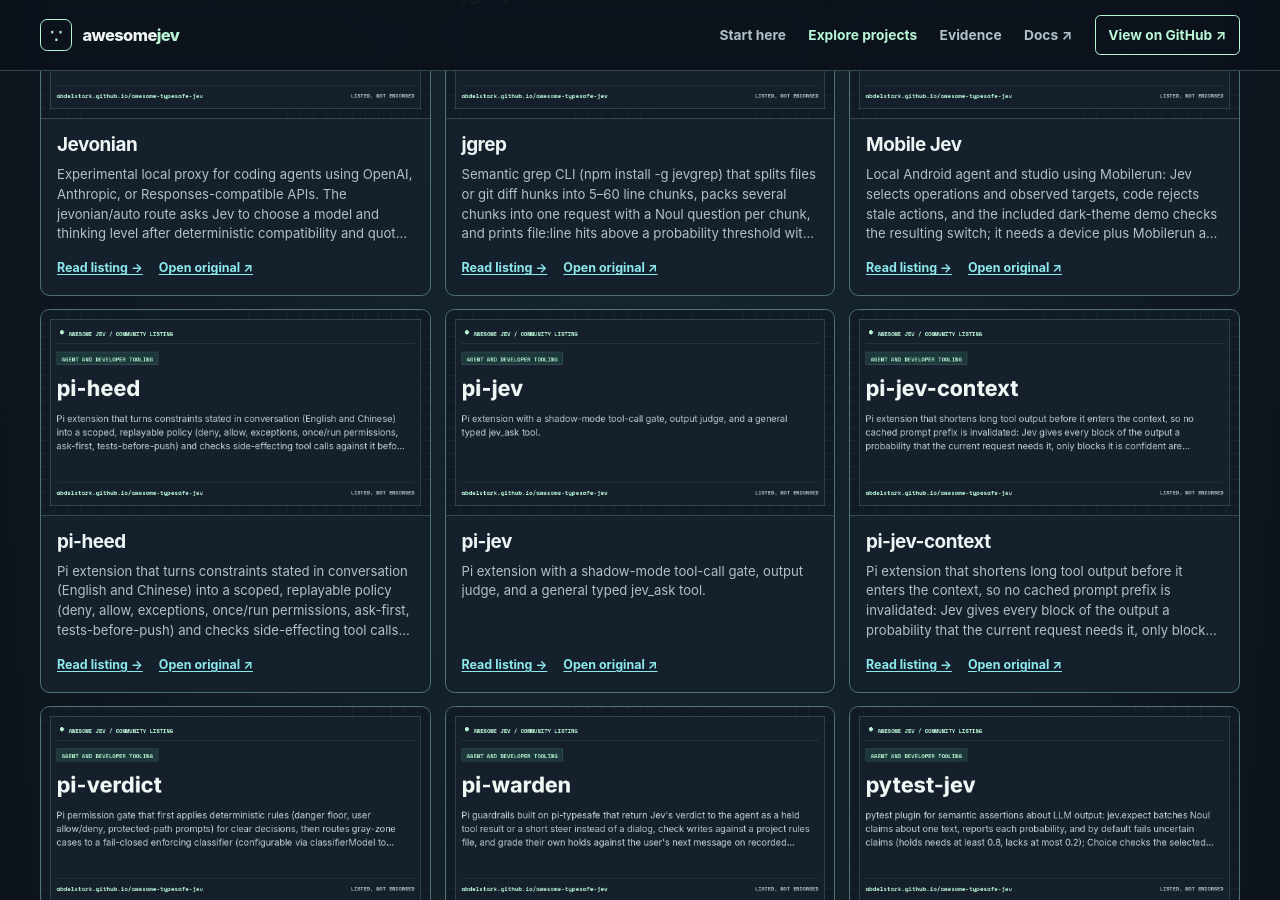
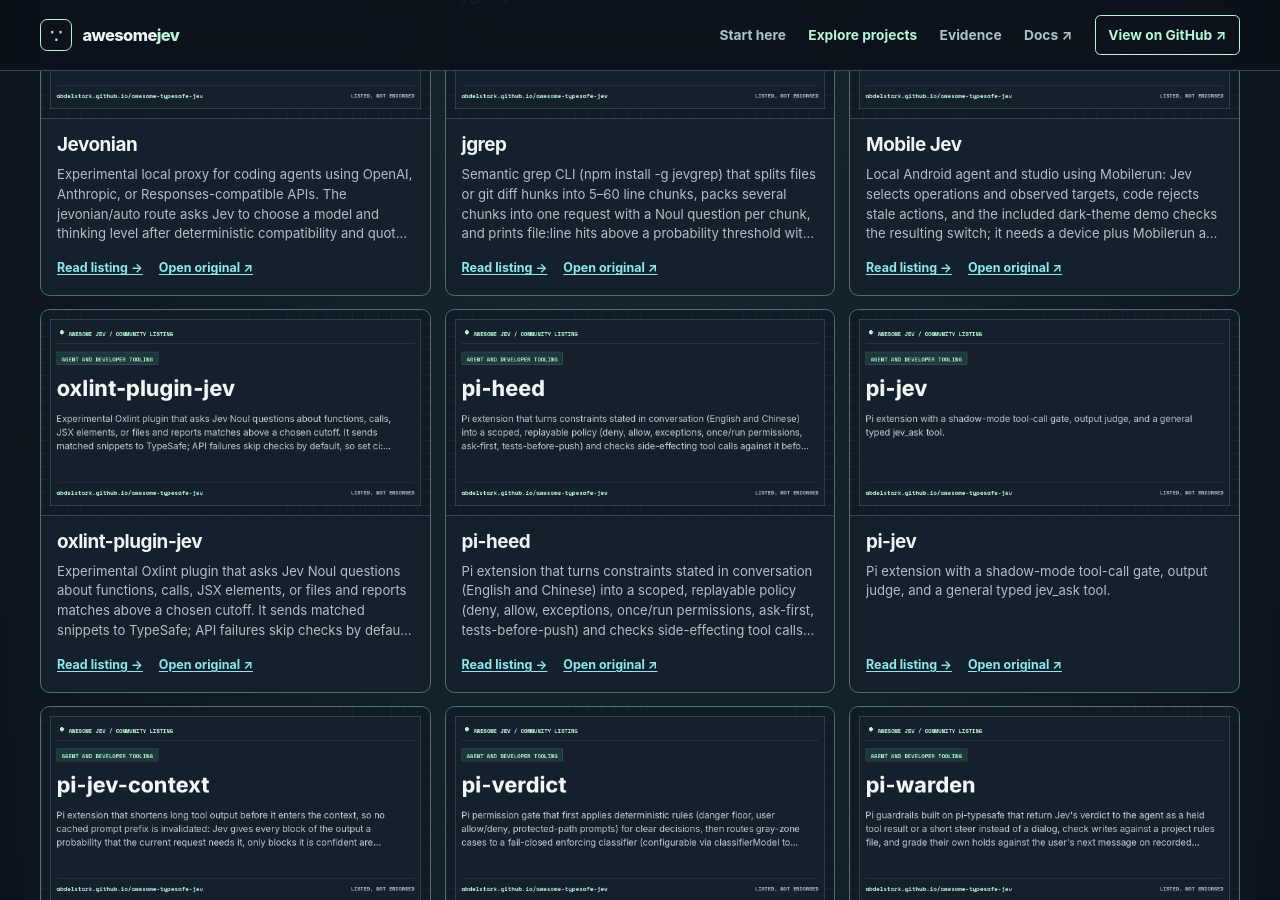
Before and after one commit to AbdelStark/awesome-typesafe, a Jekyll site: the page built from categories/agent-and-developer-tooling.html, in a window 1280 px wide and 900 px high, scrolled down 4918 px. Built offline with Jekyll 4.4.1, drawn with Linux system fonts in a browser that asks for light colours; some of the changed text lies outside the part shown.

Commit message:
Add oxlint-plugin-jev (#85)
* Add oxlint-plugin-jev

* Clarify oxlint-plugin-jev failure and cost behavior

---------

Co-authored-by: AbdelStark <AbdelStark@users.noreply.github.com>

```diff
--- a/categories/agent-and-developer-tooling.html
+++ b/categories/agent-and-developer-tooling.html
@@ -172,6 +172,11 @@
     description: "Local Android agent and studio using Mobilerun: Jev selects operations and observed targets, code rejects stale actions, and the included dark-theme demo checks the resulting switch; it needs a device plus Mobilerun and TypeSafe keys, while CI tests do not control a live phone."
     permalink: "/projects/gh-droidrun-mobile-jev/"
     image: "/assets/cards/gh-droidrun-mobile-jev.png"
+  - name: "oxlint-plugin-jev"
+    url: "https://github.com/wobsoriano/oxlint-plugin-jev"
+    description: "Experimental Oxlint plugin that asks Jev Noul questions about functions, calls, JSX elements, or files and reports matches above a chosen cutoff. It sends matched snippets to TypeSafe; API failures skip checks by default, so set ci: \"fail\" in CI. Keep it out of editor linting because edits can trigger paid calls."
+    permalink: "/projects/gh-wobsoriano-oxlint-plugin-jev/"
+    image: "/assets/cards/gh-wobsoriano-oxlint-plugin-jev.png"
   - name: "pi-heed"
     url: "https://github.com/Nyarlathoteppppp/pi-heed"
     description: "Pi extension that turns constraints stated in conversation (English and Chinese) into a scoped, replayable policy (deny, allow, exceptions, once/run permissions, ask-first, tests-before-push) and checks side-effecting tool calls against it before they run; rules handle side effects and paths while Jev only classifies how each message changes the policy, re-checks exceptions and skips tools a free-text rule cannot concern; ships a replayable benchmark and an experiment log on Jev calibration and question design; experimental, shadow mode by default, fails open, and the benchmark is scripted rather than drawn from real sessions."
--- a/projects/gh-droidrun-mobile-jev.html
+++ b/projects/gh-droidrun-mobile-jev.html
@@ -13,8 +13,8 @@
 related:
   - name: "jgrep"
     permalink: "/projects/gh-kyu1204-jgrep/"
+  - name: "oxlint-plugin-jev"
+    permalink: "/projects/gh-wobsoriano-oxlint-plugin-jev/"
   - name: "pi-heed"
     permalink: "/projects/gh-nyarlathoteppppp-pi-heed/"
-  - name: "pi-jev"
-    permalink: "/projects/gh-y0usaf-pi-jev/"
 ---
--- a/projects/gh-kyu1204-jgrep.html
+++ b/projects/gh-kyu1204-jgrep.html
@@ -15,6 +15,6 @@
     permalink: "/projects/gh-xinyao27-jevonian/"
   - name: "Mobile Jev"
     permalink: "/projects/gh-droidrun-mobile-jev/"
-  - name: "pi-heed"
-    permalink: "/projects/gh-nyarlathoteppppp-pi-heed/"
+  - name: "oxlint-plugin-jev"
+    permalink: "/projects/gh-wobsoriano-oxlint-plugin-jev/"
 ---
--- a/projects/gh-nyarlathoteppppp-pi-heed.html
+++ b/projects/gh-nyarlathoteppppp-pi-heed.html
@@ -11,8 +11,8 @@
 category_id: "agent-and-developer-tooling"
 social_image: "/assets/cards/gh-nyarlathoteppppp-pi-heed.png"
 related:
-  - name: "Mobile Jev"
-    permalink: "/projects/gh-droidrun-mobile-jev/"
+  - name: "oxlint-plugin-jev"
+    permalink: "/projects/gh-wobsoriano-oxlint-plugin-jev/"
   - name: "pi-jev"
     permalink: "/projects/gh-y0usaf-pi-jev/"
   - name: "pi-jev-context"
```
Also changed, not shown: projects/gh-wobsoriano-oxlint-plugin-jev.html (added, +20 -0 lines), README.md, assets/cards/gh-wobsoriano-oxlint-plugin-jev.png (added), assets/category-cards/agent-and-developer-tooling.png, resources.json.
